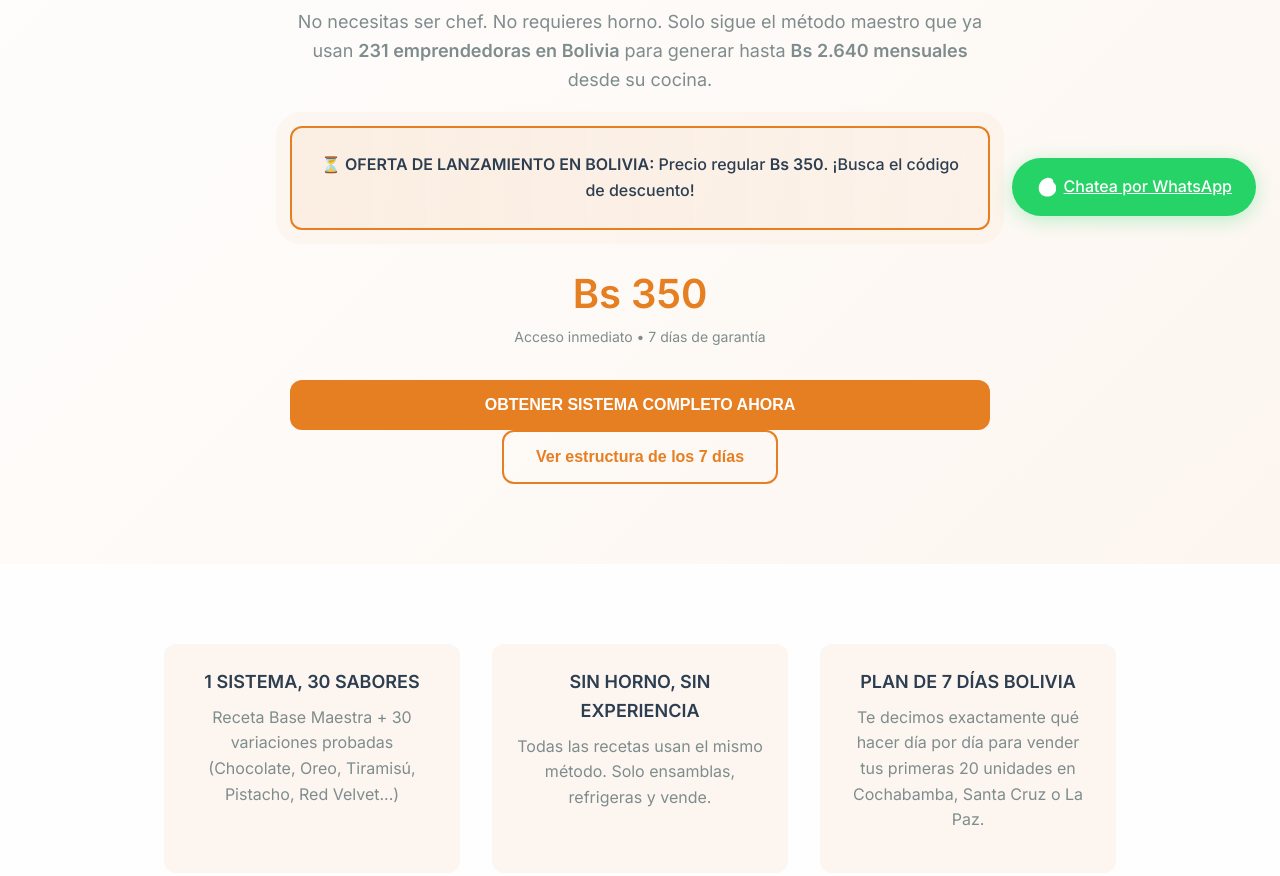
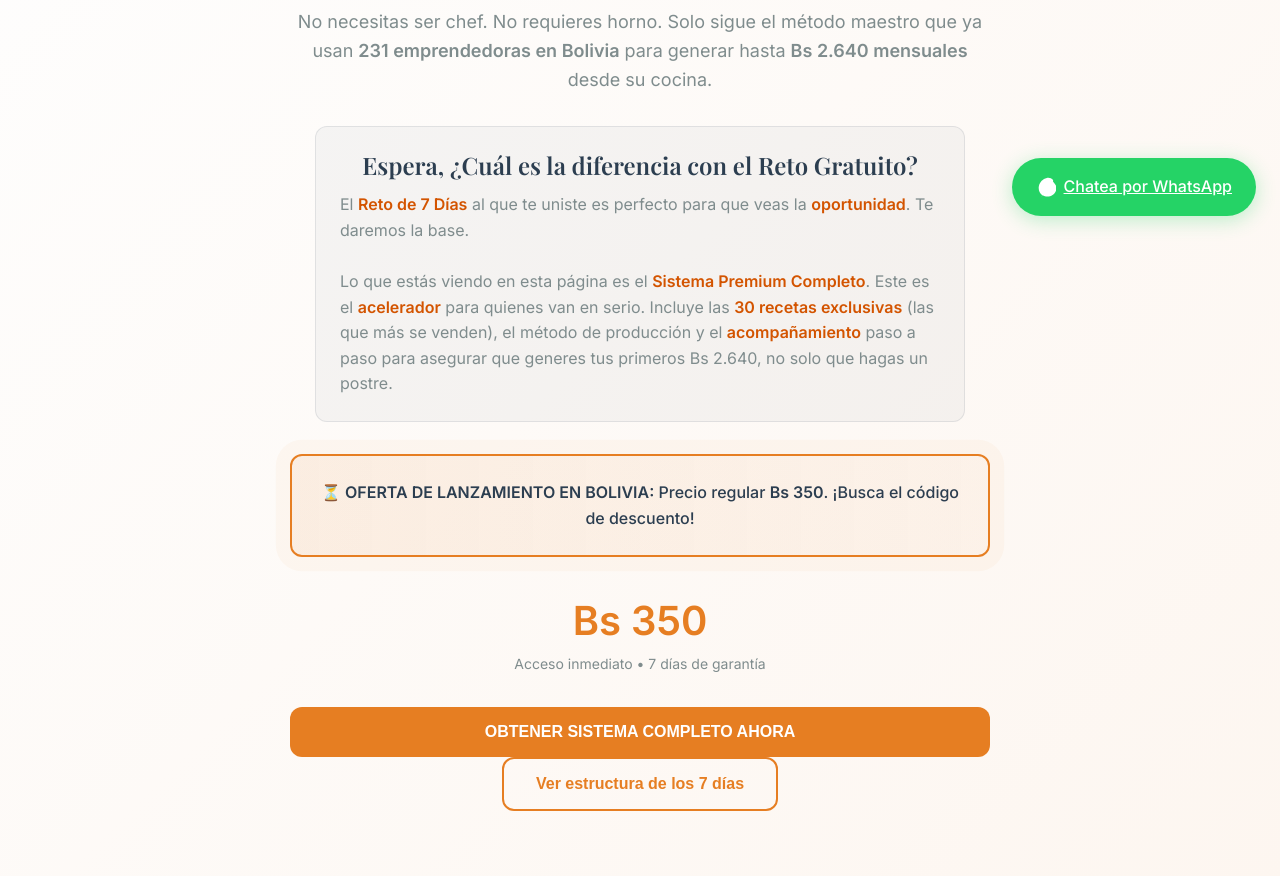
Before and after one commit to AppPasteleriavzla/Marquesa, a plain HTML site: page sales_recetario_marquesas.html in a window 1280 px wide. Shown: the part 560-1436 px from the top of the page. Drawn offline with nearby package versions, Linux system fonts and the light colour scheme.

Commit message:
Add bridge box styles and update related text
Added styles for bridge box and updated content.

```diff
--- a/sales_recetario_marquesas.html
+++ b/sales_recetario_marquesas.html
@@ -452,6 +452,33 @@
       opacity: 1;
     }
     /* ===== FIN ESTILOS AVISO ===== */
+
+    /* ===== INICIO: ESTILOS PUENTE (RETO vs OFERTA) ===== */
+    .bridge-box {
+      background: rgba(44, 62, 80, 0.04); /* Un gris suave del --text */
+      border: 1px solid rgba(44, 62, 80, 0.1);
+      border-radius: var(--radius);
+      padding: 24px;
+      margin: 32px auto;
+      max-width: 650px; /* Un poco más angosto que el hero-content */
+      text-align: left;
+    }
+    .bridge-box h3 {
+      font-family: 'Playfair Display', serif;
+      color: var(--text);
+      font-size: 1.5rem;
+      margin-bottom: 12px;
+      text-align: center;
+    }
+    .bridge-box p {
+      color: var(--text-light);
+      font-size: 1rem;
+      margin-bottom: 0;
+    }
+    .bridge-box strong {
+      color: var(--primary-dark);
+    }
+    /* ===== FIN ESTILOS PUENTE ===== */
   </style>
 </head>
 <body>
@@ -480,6 +507,14 @@
           desde su cocina.
         </p>
 
+        <div class="bridge-box">
+          <h3>Espera, ¿Cuál es la diferencia con el Reto Gratuito?</h3>
+          <p>
+            El <strong>Reto de 7 Días</strong> al que te uniste es perfecto para que veas la <strong>oportunidad</strong>. Te daremos la base.
+            <br><br>
+            Lo que estás viendo en esta página es el <strong>Sistema Premium Completo</strong>. Este es el <strong>acelerador</strong> para quienes van en serio. Incluye las <strong>30 recetas exclusivas</strong> (las que más se venden), el método de producción y el <strong>acompañamiento</strong> paso a paso para asegurar que generes tus primeros Bs 2.640, no solo que hagas un postre.
+          </p>
+        </div>
         <div class="scarcity-box" id="scarcityText">
           <strong>⏳ OFERTA DE LANZAMIENTO EN BOLIVIA:</strong>
           Precio regular <strong>Bs 350</strong>. ¡Busca el código de descuento!
@@ -507,7 +542,7 @@
           <p>Receta Base Maestra + 30 variaciones probadas (Chocolate, Oreo, Tiramisú, Pistacho, Red Velvet...)</p>
         </div>
         <div class="feature fade-in">
-          <strong>SIN HORNO, SIN EXPERIENCIA</strong>
+          <strong>SIN HORNO, SIN EXPERIENCA</strong>
           <p>Todas las recetas usan el mismo método. Solo ensamblas, refrigeras y vende.</p>
         </div>
         <div class="feature fade-in">
```
